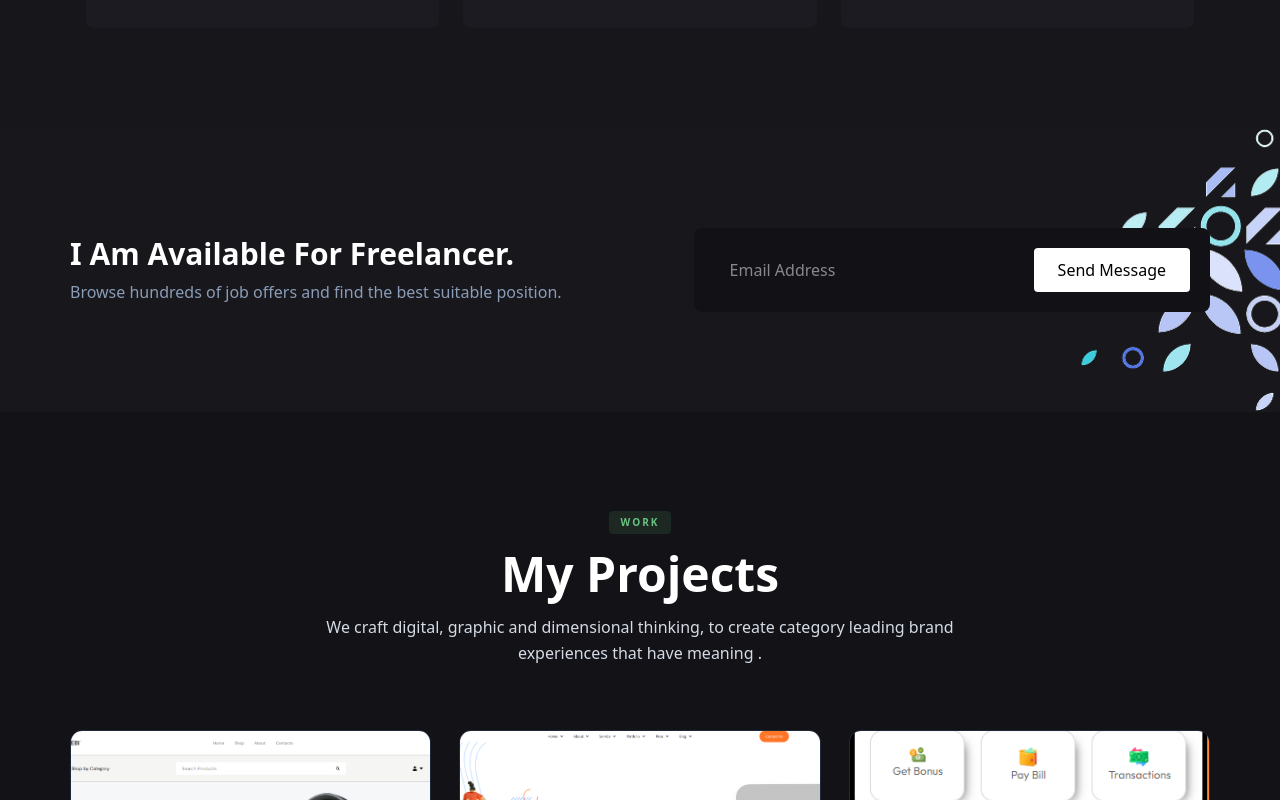
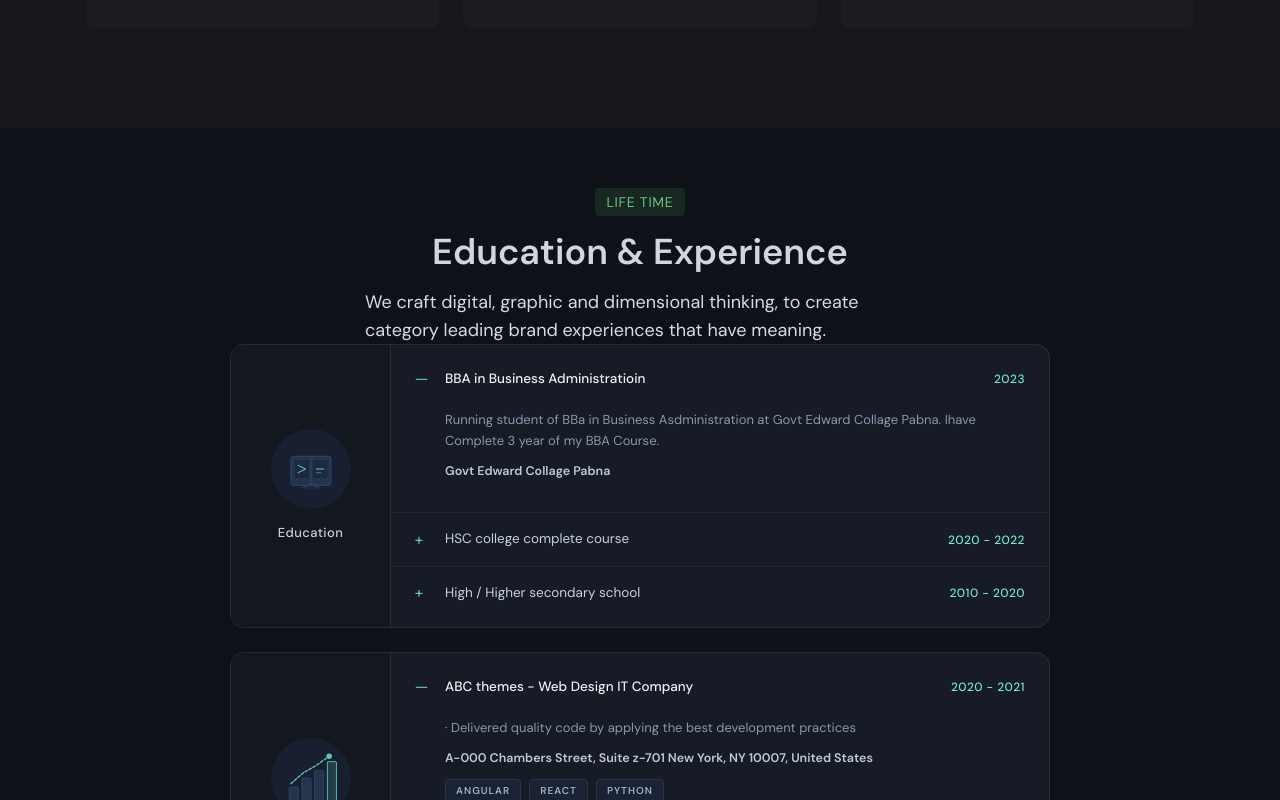
Before and after one commit to mesbaulrafi/myPortfolio, a React (Vite) app: page / in a window 1280 px wide. Shown: the part 1900-2700 px from the top of the page. Built offline with nearby package versions, Linux system fonts and the light colour scheme.

Commit message:
feat : Education part semple change

```diff
--- a/src/components/layouts/Education.jsx
+++ b/src/components/layouts/Education.jsx
@@ -3,19 +3,19 @@ import { useState } from "react";
 const educationItems = [
   {
     value: "edu-1",
-    title: " Master Degree",
-    period: "2010 - 2012",
+    title: " BBA in Business Administratioin",
+    period: "2023 ",
     description:
-      "Harvard University is an educational institution that offers graduate, professional, and research programs in the fields of and public health.",
-    location: "Harvard University, Cambridge, MA, United States",
+      " Running student of BBa in Business Asdministration at Govt Edward Collage Pabna. Ihave Complete 3 year of my BBA Course.",
+    location: "Govt Edward Collage Pabna",
     tags: [],
     defaultOpen: true,
   },
   {
     value: "edu-2",
-    title: "BCA college complete course",
-    period: "2007 - 2010",
-    description: "",
+    title: "HSC college complete course",
+    period: "2020 - 2022",
+    description: "I Have Complete My HSC Course From Satbaria Degree Collage Pabna With Commerce Group . ",
     location: "",
     tags: [],
     defaultOpen: false,
@@ -23,8 +23,8 @@ const educationItems = [
   {
     value: "edu-3",
     title: "High / Higher secondary school",
-    period: "1999 - 2007",
-    description: "",
+    period: "2010 - 2020",
+    description: " I Have Commplete My SSC Course From Satbaria High School Pabna With Commerce Group .",
     location: "",
     tags: [],
     defaultOpen: false,
@@ -125,9 +125,9 @@ export default function EducationExperience() {
 
 
       <div className="edu-exp-wrapper">
-        <div className="section-badge">LIFE TIME</div>
-        <h2 className="main-heading font-roboto">Education & Experience</h2>
-        <p className="main-sub">
+        <div className="text-[#69C380] bg-[#69c37f1f] inline-block px-3 py-1 rounded text-sm uppercase tracking-wider">LIFE TIME</div>
+        <h2 className="text-3xl md:text-4xl py-4 font-bold">Education & Experience</h2>
+        <p className="max-w-[550px] mx-auto text-[#D4DBE5] text-base md:text-lg">
           We craft digital, graphic and dimensional thinking, to create category
           leading brand experiences that have meaning.
         </p>
--- a/src/components/pages/Home.jsx
+++ b/src/components/pages/Home.jsx
@@ -2,7 +2,7 @@ import React from 'react'
 import Benner from '../layouts/Benner'
 import About from '../layouts/About'
 import Services from './Services'
-// import Education from '../layouts/Education'
+import Education from '../layouts/Education'
 import Input from '../layouts/Input'
 import Projects from './Projects'
 import Contact from '../layouts/Contact'
@@ -15,7 +15,7 @@ const Home = () => {
    <Benner/>
    <About/>
    <Services/>
-   {/* <Education/> */}
+   <Education/>
    <Input/>
    <Projects/>
    <Contact/>
--- a/src/index.css
+++ b/src/index.css
@@ -24,24 +24,9 @@
           background: #6ee7d410;
         }
 
-        .main-heading {
-          font-family: 'Roboto', serif;
-          font-size: 32px;
-          color: #eef0f5;
-          text-align: center;
-          margin: 0 0 14px;
-          font-weight: 400;
-          letter-spacing: -0.01em;
-        }
 
-        .main-sub {
-          font-size: 14px;
-          color: #7a8499;
-          text-align: center;
-          max-width: 460px;
-          line-height: 1.7;
-          margin: 0 0 52px;
-        }
+
+
 
         .cards-wrapper {
           display: flex;
```
